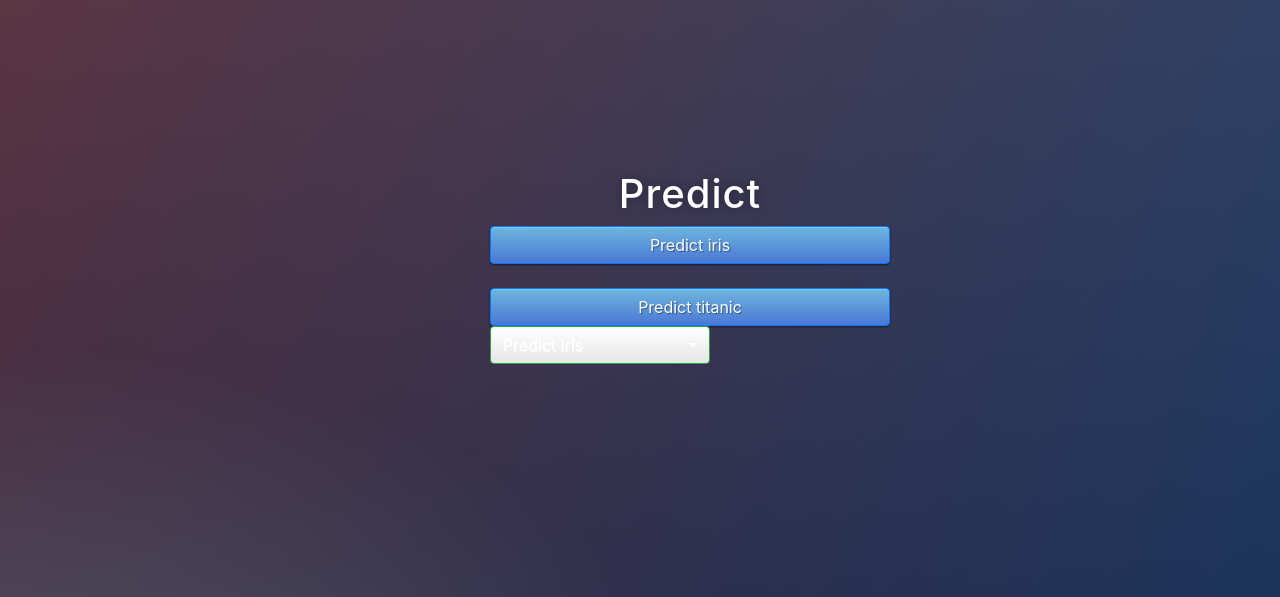
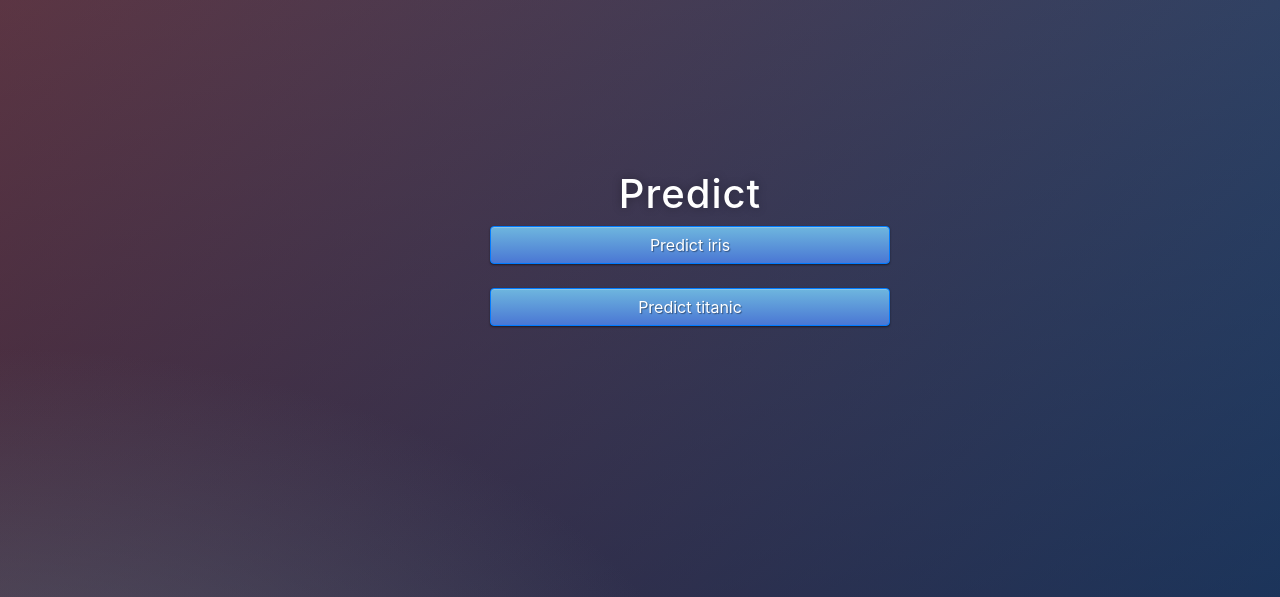
Before and after one commit to Ornellah/api_project, a Flask app: page / in a window 1280 px wide. Shown: the top 597 px of the page. Run offline with Flask 2, Linux system fonts and the light colour scheme; parts of the project's set-up code (start-up, migrations or seed data) failed here and were passed over; some libraries are stand-ins or nearby versions.

Commit message:
preparation deploiement

```diff
--- a/app.py
+++ b/app.py
@@ -3,8 +3,8 @@ import pickle
 import numpy as np
 
 app = Flask(__name__)
-model_titanic = pickle.load(open('./algos/model_titanic_nom.pkl', 'rb')) # loading the trained model
-model_iris = pickle.load(open('./algos/model_iris_nom.pkl','rb'))
+model_titanic = pickle.load(open('./models/model_titanic_nom.pkl', 'rb')) # loading the trained model
+model_iris = pickle.load(open('./models/model_iris_nom.pkl','rb'))
 
 @app.route('/') # Homepage
 def home():
@@ -53,4 +53,4 @@ def predict_titanic():
 
 
 if __name__ == "__main__":
-    app.run(debug=True)
+    app.run('0.0.0.0')
--- a/templates/index.html
+++ b/templates/index.html
@@ -35,12 +35,6 @@
       <button type="submit" class="btn btn-primary btn-block btn-large">Predict titanic</button>
     </form>
 
-
-    <select class="selectpicker" data-style="btn-success" onchange="location = this.value;">
-      <option value="{{ url_for('iris')}}">Predict iris</option>
-      <option value="{{ url_for('titanic')}}">Predict titanic</option>
-    </select>
-
    <br>
    <br>
  </div>
```
Also changed, not shown: 3 other files.
